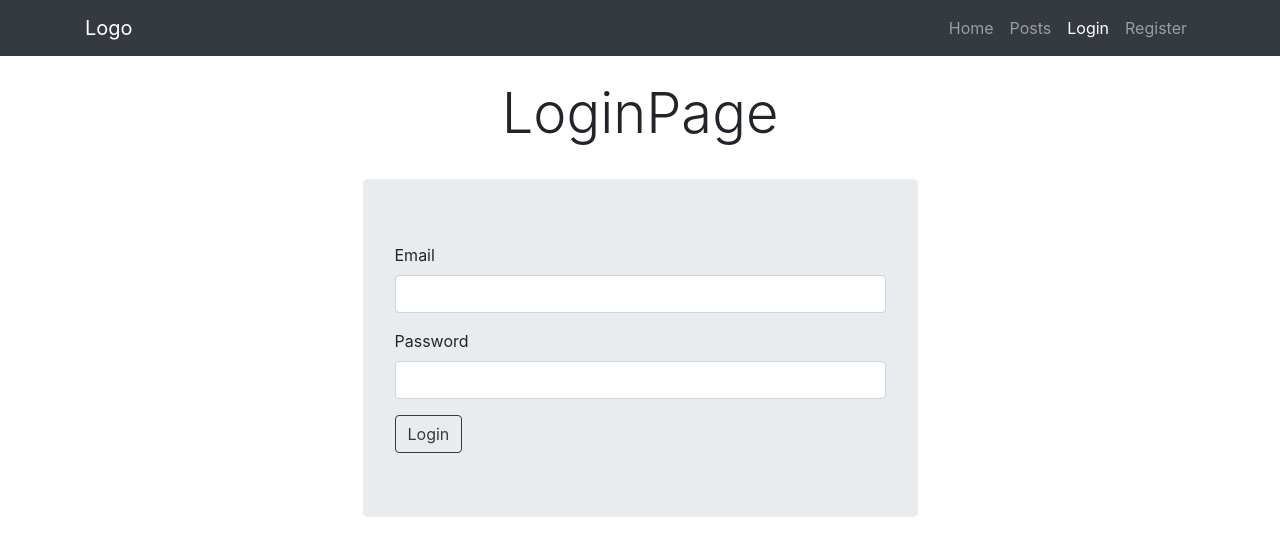
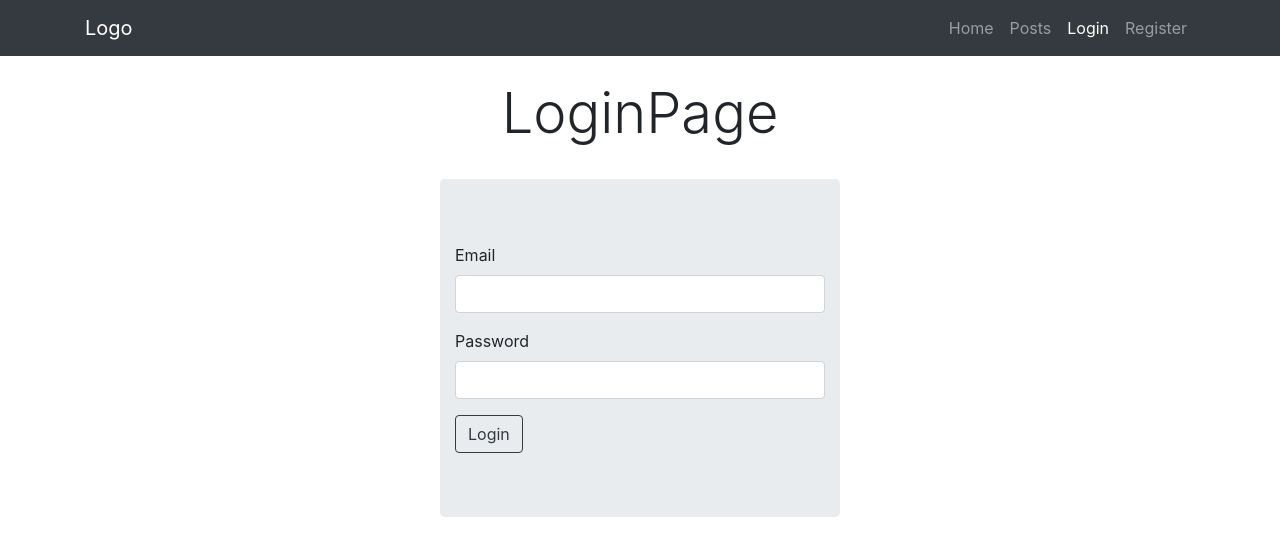
Before and after one commit to OvidijusE/react-13-14-class-node-auth-react, a React (Create React App) app: page /login in a window 1280 px wide. Shown: the top 556 px of the page. Built offline with nearby package versions, Linux system fonts and the light colour scheme.

Commit message:
authContext

```diff
--- a/src/App.css
+++ b/src/App.css
@@ -1,3 +1,9 @@
 .bg-tomato {
   background-color: tomato;
 }
+
+.small-container {
+  max-width: 400px;
+  padding-left: 15px;
+  padding-right: 15px;
+}
--- a/src/index.js
+++ b/src/index.js
@@ -4,12 +4,15 @@ import { BrowserRouter } from 'react-router-dom';
 import 'bootstrap/dist/css/bootstrap.css';
 
 import App from './App';
+import AuthProvider from './store/authContext';
 
 const root = ReactDOM.createRoot(document.getElementById('root'));
 root.render(
   // <React.StrictMode>
   <BrowserRouter>
-    <App />
+    <AuthProvider>
+      <App />
+    </AuthProvider>
   </BrowserRouter>
 
   // </React.StrictMode>
--- a/src/pages/LoginPage.js
+++ b/src/pages/LoginPage.js
@@ -19,6 +19,11 @@ function LoginPage() {
     onSubmit: async (values) => {
       console.log('values ===', values);
       const fetchResult = await myFetch(`${baseUrl}/login`, 'POST', values);
+      // ar gavom token
+      if (fetchResult.success) {
+        // turim tokena
+        // login(fetchResult.token)
+      }
       console.log('fetchResult ===', fetchResult);
     },
   });
@@ -27,7 +32,7 @@ function LoginPage() {
     <div className='container'>
       <h1 className='display-4 py-4 text-center'>LoginPage</h1>
 
-      <form onSubmit={formik.handleSubmit} className='jumbotron w-50 mx-auto'>
+      <form onSubmit={formik.handleSubmit} className='jumbotron small-container mx-auto'>
         <div className='form-group'>
           <label htmlFor='email'>Email</label>
           <input
--- /dev/null
+++ b/src/store/authContext.js
@@ -0,0 +1,29 @@
+import { createContext, useState } from 'react';
+
+const AuthContext = createContext({
+  login() {},
+  logout() {},
+  isUserLoggedIn: '',
+  token: null,
+});
+
+// kad matyti per devtools
+AuthContext.displayName = 'AuthContext';
+
+const AuthProvider = ({ children }) => {
+  const [token, setToken] = useState(null);
+
+  const login = (gotToken) => {
+    console.log('gotToken ===', gotToken);
+    setToken(gotToken);
+  };
+  const ctx = {
+    login,
+    logout() {},
+    isUserLoggedIn: !!token,
+    token,
+  };
+  return <AuthContext.Provider value={{ ctx }}>{children}</AuthContext.Provider>;
+};
+
+export default AuthProvider;
```
